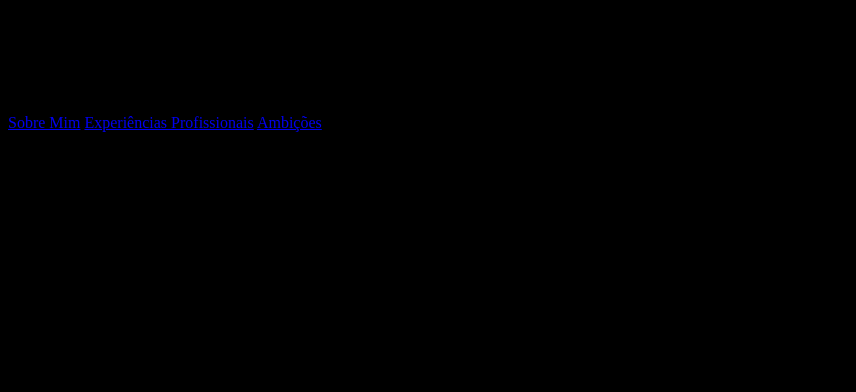
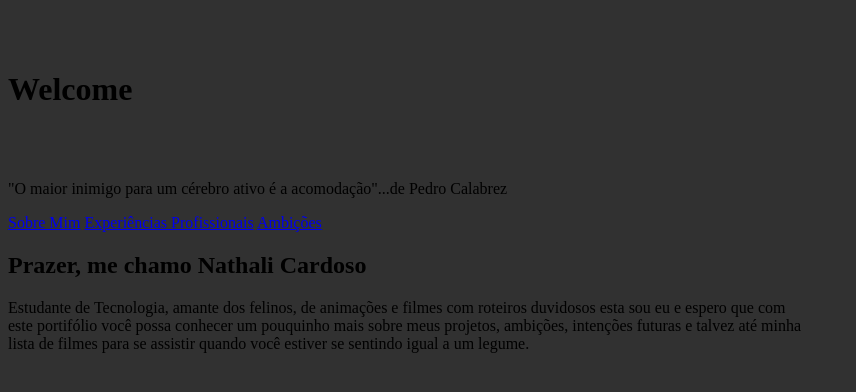
Before and after one commit to Nathali-Cardoso/portifolio, a plain HTML site: page index.html in a window 1280 px wide. Shown: the whole page, without its empty margins (0-856 px from the left). Drawn offline with Linux system fonts and the light colour scheme.

Commit message:
projeto atualizado

```diff
--- a/style.css
+++ b/style.css
@@ -1,14 +1,24 @@
 @charset "UTF-8";
 
+@import url('https://fonts.googleapis.com/css2?family=Raleway:ital,wght@0,100..900;1,100..900&display=swap');
+
 * {
-    background-color: #000000;
-
+    background-color: #313131;
 }
 
-
 :root {
+    --cinza: #313131;
     --branco: #FFFFFF;
     --amarelo: #F9B700;
     --verde: #00B281;
     --preto: #000000;
 }
+
+body {
+    height: 100vh;
+    width: 100vh;
+}
+
+h1 {
+    padding: 50px 0px;
+}
```
